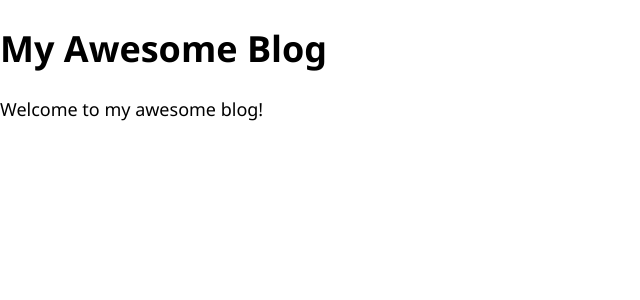
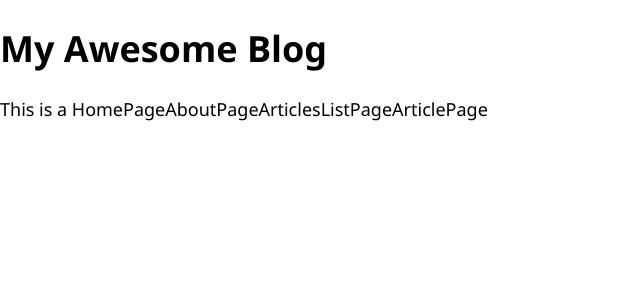
Before and after one commit to nileshkr17/Blog-MERN, a React (Create React App) app in the folder my-blog/: page / in a window 1280 px wide. Shown: the top 300 px of the page, without its empty margins (0-640 px from the left). Built offline with nearby package versions, Linux system fonts and the light colour scheme.

Commit message:
[pages added]]

```diff
--- a/my-blog/src/App.js
+++ b/my-blog/src/App.js
@@ -1,11 +1,20 @@
 import './App.css';
+import HomePage from './pages/HomePage';
+import AboutPage from './pages/AboutPage';
+import ArticlesListPage from './pages/ArticlesListPage';
+import ArticlePage from './pages/ArticlePage';
+import NotFoundPage from './pages/NotFoundPage';
 
 function App() {
   return (
     <div className="App">
       <h1>My Awesome Blog </h1>
       <div id="page-body">
-        Welcome to my awesome blog!
+       <HomePage />
+        <AboutPage />
+        <ArticlesListPage />
+        <ArticlePage />
+
       </div>
     </div>
   );
--- /dev/null
+++ b/my-blog/src/pages/AboutPage.js
@@ -0,0 +1,9 @@
+import React from 'react'
+
+const AboutPage = () => {
+  return (
+    <>AboutPage</>
+  )
+}
+
+export default AboutPage
--- /dev/null
+++ b/my-blog/src/pages/ArticlePage.js
@@ -0,0 +1,9 @@
+import React from 'react'
+
+const ArticlePage = () => {
+  return (
+    <>ArticlePage</>
+  )
+}
+
+export default ArticlePage
--- /dev/null
+++ b/my-blog/src/pages/ArticlesListPage.js
@@ -0,0 +1,9 @@
+import React from 'react'
+
+const ArticlesListPage = () => {
+  return (
+    <>ArticlesListPage</>
+  )
+}
+
+export default ArticlesListPage
--- /dev/null
+++ b/my-blog/src/pages/HomePage.js
@@ -0,0 +1,9 @@
+import React from 'react'
+
+const HomePage = () => {
+  return (
+    <>This is a HomePage</>
+  )
+}
+
+export default HomePage
--- /dev/null
+++ b/my-blog/src/pages/NotFoundPage.js
@@ -0,0 +1,9 @@
+import React from 'react'
+
+const NotFoundPage = () => {
+  return (
+    <>NotFoundPage</>
+  )
+}
+
+export default NotFoundPage
```
